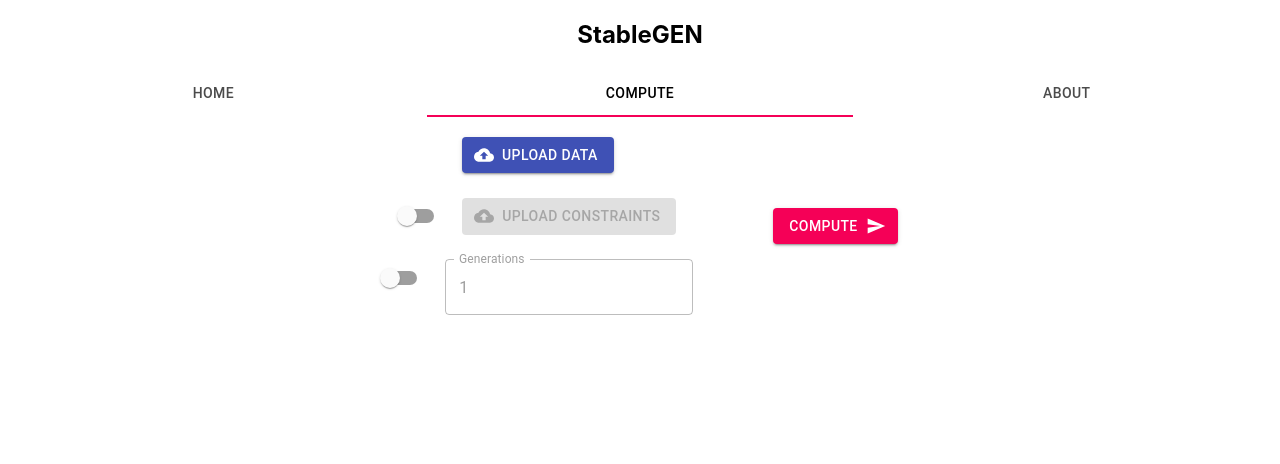
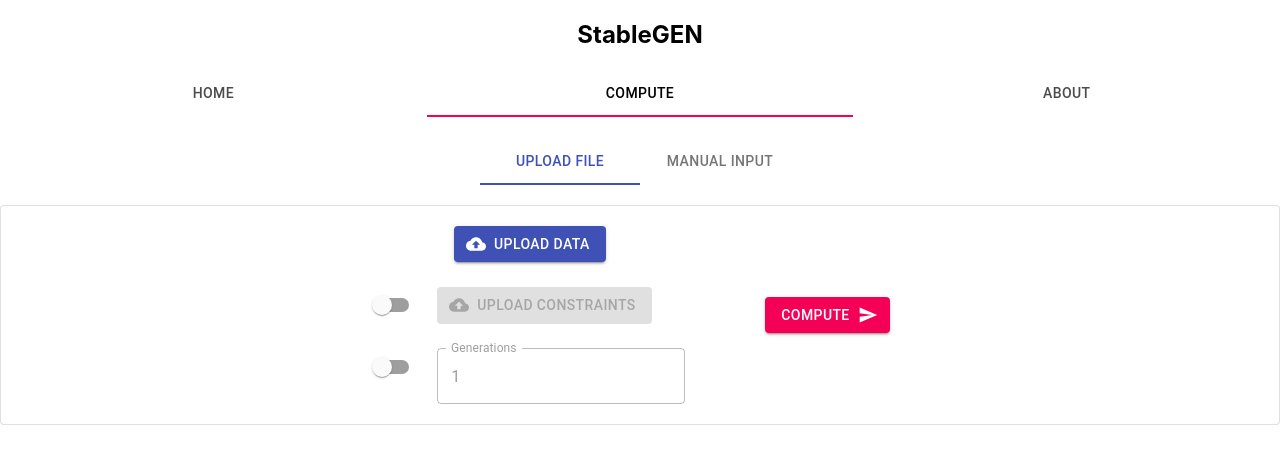
Before and after one commit to stevenwang5689/stable-gen, a React (Create React App) app: page /compute in a window 1280 px wide. Shown: the top 464 px of the page. Built offline with nearby package versions, Linux system fonts and the light colour scheme.

Commit message:
added circular progress and tabs

```diff
--- a/src/components/compute.js
+++ b/src/components/compute.js
@@ -15,6 +15,10 @@ import Typography from '@material-ui/core/Typography';
 import Card from '@material-ui/core/Card';
 import CardContent from '@material-ui/core/CardContent';
 import GetAppIcon from '@material-ui/icons/GetApp';
+import CircularProgress from '@material-ui/core/CircularProgress';
+import Paper from '@material-ui/core/Paper';
+import Tabs from '@material-ui/core/Tabs';
+import Tab from '@material-ui/core/Tab';
 import axios from 'axios';
 import Alerts from './snackbar';
 
@@ -32,6 +36,11 @@ class Compute extends Component {
       // for snackbar alerts
       dataMissingFlag: false,
       inputInvalidFlag: false,
+
+      // for circular progress
+      calculating: false,
+
+      tabIndex: 0,
 
       result: []
     }
@@ -68,7 +77,13 @@ class Compute extends Component {
         gen:1
       })
     }
-  };
+  }
+
+  handleTabChange = (event, newIndex) => {
+    this.setState({
+      tabIndex: newIndex
+    })
+  }
 
   handleCallback = (target) => {
     if (target === "dataMissingFlag") {
@@ -86,6 +101,10 @@ class Compute extends Component {
     var dataJson
     var constraintsJson
     var inputJson
+
+    this.setState({
+      calculating: true
+    })
 
     // read constraint file
     if (this.state.inputConstraints != null) {
@@ -109,7 +128,6 @@ class Compute extends Component {
           return monomer.split(" ")
         })
         inputJson = JSON.stringify({monomers: dataJson, constraints: constraintsJson, gen: Number(this.state.gen)})
-        console.log(inputJson)
         // invoke API
         axios.post("http://localhost:5005/", inputJson, {
           headers: {
@@ -120,10 +138,14 @@ class Compute extends Component {
         .then((data) => {
           var jsonResponse = JSON.parse(data.request.response)
           this.setState({
-            result: jsonResponse.configs
+            result: jsonResponse.configs,
+            calculating: false
           })
         })
         .catch(error => {
+          this.setState({
+            calculating: false
+          })
           if (error.response.status === 403) {
             this.setState({
               inputInvalidFlag: true
@@ -197,6 +219,8 @@ class Compute extends Component {
         </Button>
       </Grid>
       <Grid item>
+        <Grid container spacing={3} direction="column" alignItems="flex-start">
+          <Grid item>
             <FormControlLabel
               control={
                 <Switch
@@ -230,21 +254,49 @@ class Compute extends Component {
             <TextField variant="outlined" label="Generations" value={this.state.gen} onChange={this.handleGenChange} disabled={!this.state.checkGen}/>
           </Grid>
         </Grid>
+      </Grid>
+    </Grid>
+
+    var computeButton =
+    <Grid container spacing={2}>
+      <Grid item>
+        <Button type="button" variant="contained" color="secondary" onClick={this.onClickComputeHandler} endIcon={<SendIcon />}>
+          Compute
+        </Button>
+      </Grid>
+      <Grid item>
+        {(this.state.calculating) && (<CircularProgress />)}
+      </Grid>
+    </Grid>
 
     return (
       <Fragment>
+        <br/>
+        <Tabs
+          value={this.state.tabIndex}
+          onChange={this.handleTabChange}
+          indicatorColor="primary"
+          textColor="primary"
+          centered
+        >
+          <Tab label="Upload File" />
+          <Tab label="Manual Input" />
+        </Tabs>
+        <br/>
+        <Paper variant="outlined">
           <br/>
           <Grid container spacing={10} justify="center" alignItems="center">
             <Grid item>
               {inputButtons}
             </Grid>
             <Grid item>
-            <Grid container spacing={3} direction="column">
-              <Grid item>
-                <Button type="button" variant="contained" color="secondary" onClick={this.onClickComputeHandler} endIcon={<SendIcon />}>
-                  Compute
-                </Button>
+              {computeButton}
             </Grid>
+          </Grid>
+          <br/>
+        </Paper>
+        <br/>
+        <Grid container justify="flex-end">
           {(this.state.result.length !== 0) && (
             <Grid item>
               <Button type="button" variant="outlined" color="secondary" onClick={this.onClickDownloadHandler} startIcon={<GetAppIcon />}>
@@ -253,9 +305,6 @@ class Compute extends Component {
             </Grid>
           )}
         </Grid>
-          </Grid>
-        </Grid>
-        <br/>
         {output}
         <Alerts
           dataMissingFlag = {this.state.dataMissingFlag}
```
Lines whose indentation alone changed are shown as unchanged.
